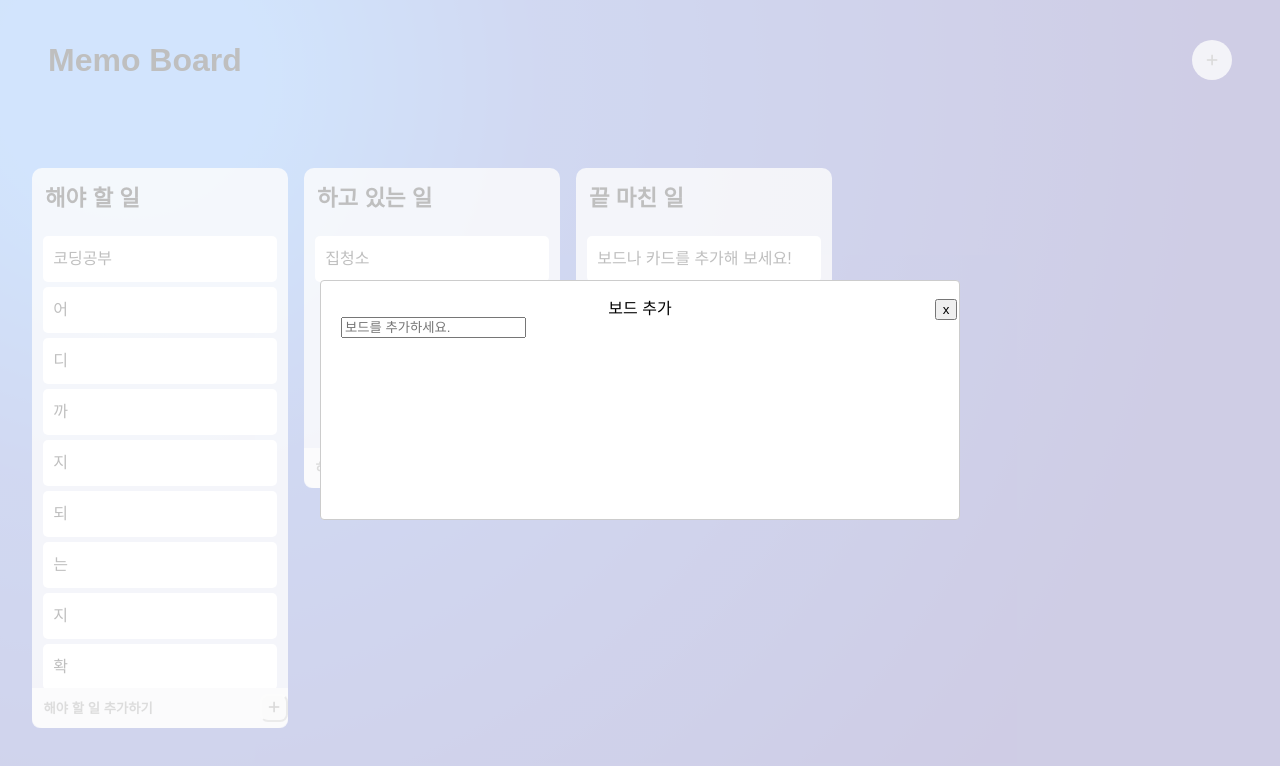
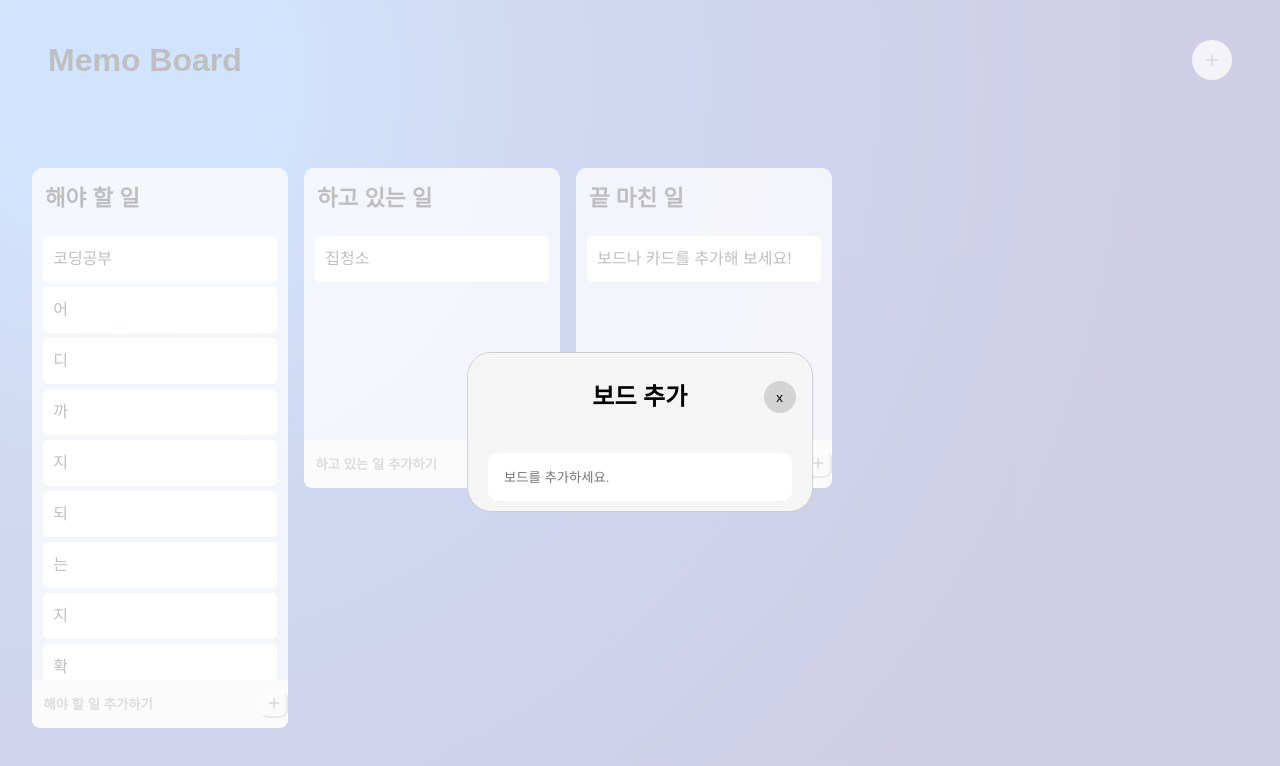
Before and after one commit to taehyeon0412/react_my-trello, a React (Create React App) app: page / in a window 1280 px wide. Both pictures are taken after a click on the button 1212 px from the left and 60 px from the top of the page. Shown: the top 766 px of the page. Built offline with nearby package versions, Linux system fonts and the light colour scheme.

Commit message:
보드 추가 modal css 추가

```diff
--- a/src/App.tsx
+++ b/src/App.tsx
@@ -62,21 +62,48 @@ const AddBoardTitle = styled.div`
   display: flex;
   justify-content: center;
   align-items: center;
+  height: 3rem;
+  h1 {
+    font-size: 1.5rem;
+    font-weight: 600;
+  }
 `;
 
 const AddBoardCancelBtn = styled.button`
   position: absolute;
-  right: 0.1rem;
+  right: 1rem;
+  width: 2rem;
+  height: 2rem;
+  border: transparent;
+  border-radius: 20px;
+  background-color: ${(props) => props.theme.buttonColor};
+  &:hover {
+    background-color: ${(props) => props.theme.cardColor};
+    cursor: pointer;
+  }
+`;
+
+const AddBoardForm = styled.form`
+  input {
+    margin-top: 2rem;
+    width: 100%;
+    height: 3rem;
+    padding-left: 1rem;
+    border-radius: 10px;
+    border: transparent;
+    outline: transparent;
+  }
 `;
 
 const modalCustomStyles = {
   content: {
-    top: "50%",
+    backgroundColor: "#f5f5f5",
+    borderRadius: "1.5rem",
+    top: "55%",
     left: "50%",
-    right: "70%",
-    bottom: "10rem",
-    marginRight: "-50%",
-    transform: "translate(-50%, -50%)",
+    right: "23%",
+    bottom: "25%",
+    transform: "translate(-50%, -55%)",
   },
 };
 
@@ -193,16 +220,16 @@ function App() {
           style={modalCustomStyles}
         >
           <AddBoardTitle>
-            보드 추가
+            <h1>보드 추가</h1>
             <AddBoardCancelBtn onClick={closeModal}>x</AddBoardCancelBtn>
           </AddBoardTitle>
-          <form onSubmit={handleSubmit(addBoard)}>
+          <AddBoardForm onSubmit={handleSubmit(addBoard)}>
             <input
               {...register("boardId", { required: true })}
               type="text"
               placeholder="보드를 추가하세요."
             />
-          </form>
+          </AddBoardForm>
         </Modal>
       )}
 
--- a/src/components/Board.tsx
+++ b/src/components/Board.tsx
@@ -24,6 +24,7 @@ const Button = styled.button`
   background-color: transparent;
   &:hover {
     background-color: ${(props) => props.theme.buttonColor};
+    cursor: pointer;
   }
   i {
     color: #706e6e;
@@ -38,6 +39,7 @@ const CancelButton = styled.button`
   background-color: transparent;
   &:hover {
     background-color: ${(props) => props.theme.buttonColor};
+    cursor: pointer;
   }
   i {
     color: #706e6e;
@@ -141,7 +143,7 @@ const NewCardInput = styled.input`
   width: 100%;
   padding-left: 0.6rem;
   background-color: ${(props) => props.theme.boardColor};
-  height: 2.5rem;
+  height: 3rem;
   border-radius: 0rem 0rem 0.5rem 0.5rem;
   border-color: transparent;
   outline: transparent;
@@ -162,6 +164,7 @@ const NewCardButton = styled.button`
   border-color: ${(props) => props.theme.boardColor};
   &:hover {
     background-color: ${(props) => props.theme.buttonColor};
+    cursor: pointer;
   }
   i {
     color: #706e6e;
--- a/src/components/DraggableCard.tsx
+++ b/src/components/DraggableCard.tsx
@@ -23,6 +23,7 @@ const Button = styled.button`
   background-color: transparent;
   &:hover {
     background-color: ${(props) => props.theme.buttonColor};
+    cursor: pointer;
   }
   i {
     color: #706e6e;
@@ -93,6 +94,7 @@ const CancelButton = styled.button`
   background-color: transparent;
   &:hover {
     background-color: ${(props) => props.theme.buttonColor};
+    cursor: pointer;
   }
   i {
     color: #706e6e;
```
